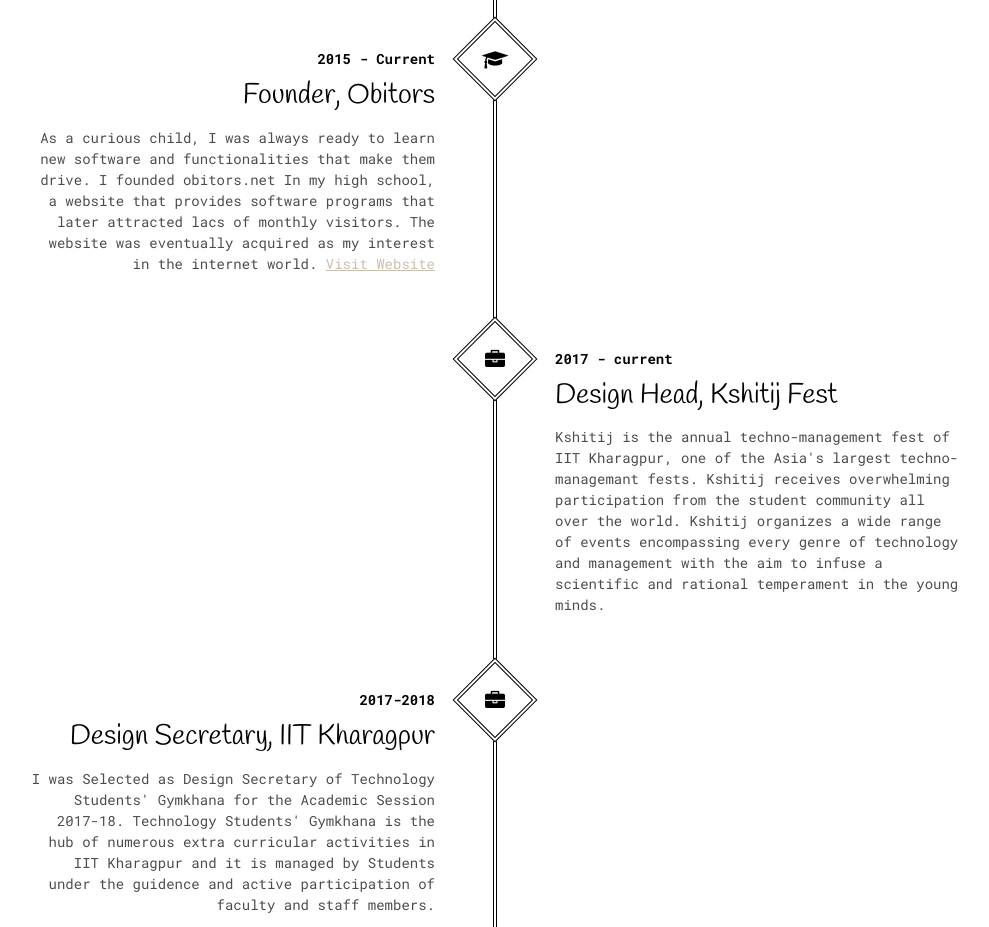
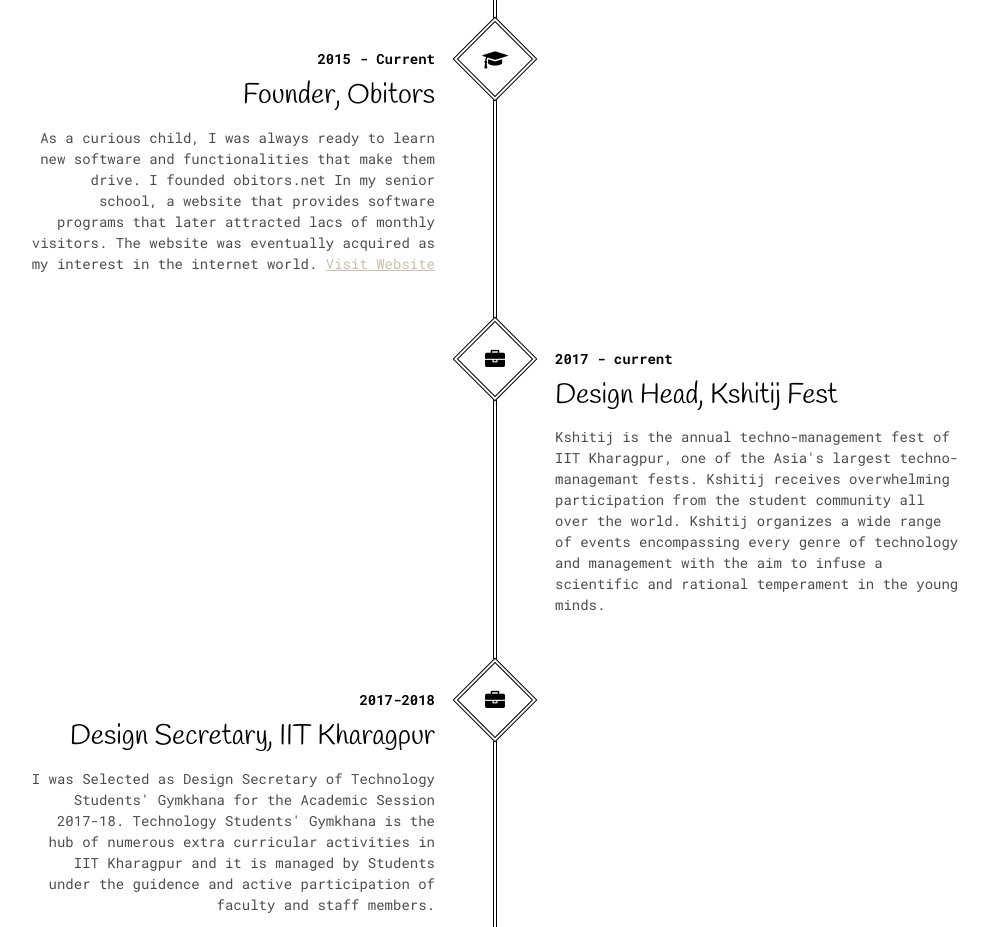
Before and after one commit to obitors-Final/obitors-Final.github.io, a plain HTML site: page index.htm in a window 1280 px wide. Shown: the part 2200-3127 px from the top of the page, without its empty margins (145-1134 px from the left). Drawn offline with nearby package versions, Linux system fonts and the light colour scheme; animation ran at ten frames a second; a web font is replaced by a local one.

Commit message:
Update index.htm

```diff
--- a/index.htm
+++ b/index.htm
@@ -147,7 +147,7 @@
               <div class="expirience-item-inner wow bounceInRight">
                 <div class="date">2015 - Current</div>
                 <h3>Founder, Obitors</h3>
-                <p>As a curious child, I was always ready to learn new software and functionalities that make them drive. I founded obitors.net In my high school, a website that provides software programs that later attracted lacs of monthly visitors. The website was eventually acquired as my interest in the internet world. <a href="https://www.obitors.in/" color:#800000>Visit Website</a></p>
+                <p>As a curious child, I was always ready to learn new software and functionalities that make them drive. I founded obitors.net In my senior school, a website that provides software programs that later attracted lacs of monthly visitors. The website was eventually acquired as my interest in the internet world. <a href="https://www.obitors.in/" color:#800000>Visit Website</a></p>
               </div>
             </div>
             <div class="expirience-item">
```
